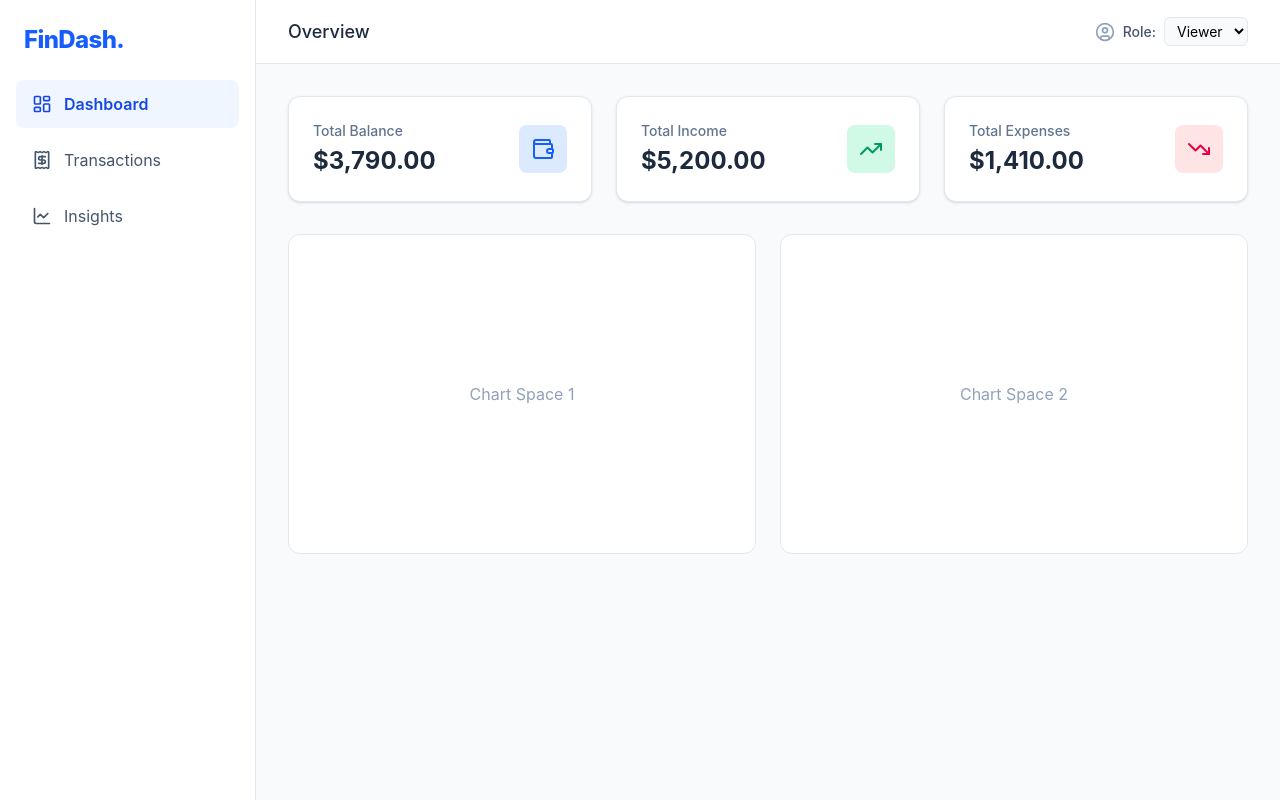
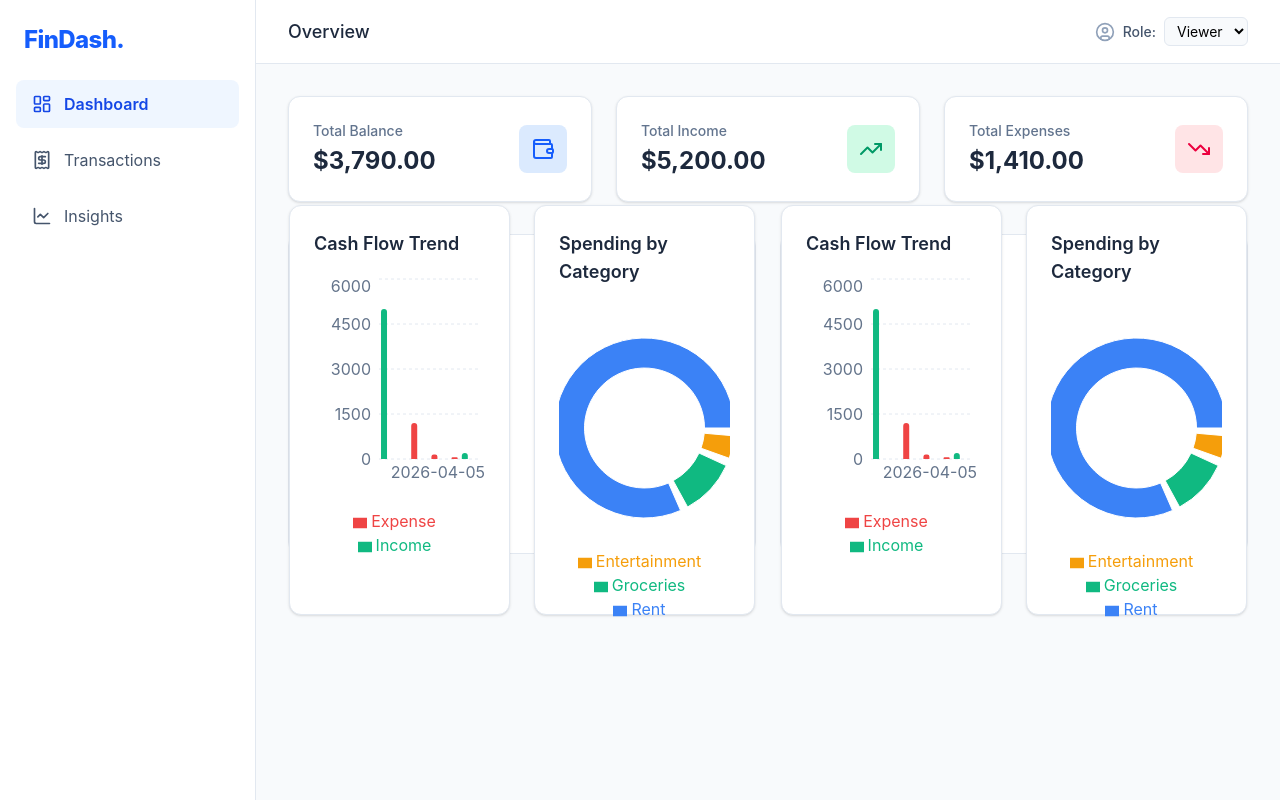
Before and after one commit to ManasiKhot/Finance-Dashboard-UI, a React (Vite) app: page / in a window 1280 px wide. Built offline with nearby package versions, Linux system fonts and the light colour scheme.

Commit message:
feat: integrate recharts for balance trend and categorical spending

```diff
--- a/src/components/Dashboard.jsx
+++ b/src/components/Dashboard.jsx
@@ -1,7 +1,8 @@
-// src/components/Dashboard.jsx
+
 import { useFinanceStore } from '../store/useFinanceStore';
 import SummaryCard from './SummaryCard';
 import { Wallet, TrendingUp, TrendingDown } from 'lucide-react';
+import DashboardCharts from './DashboardCharts';
 
 export default function Dashboard() {
   const { transactions } = useFinanceStore();
@@ -44,10 +45,10 @@ export default function Dashboard() {
       {/* Placeholder for Charts (Commit 5) */}
       <div className="grid grid-cols-1 lg:grid-cols-2 gap-6 mt-8">
         <div className="bg-white border border-slate-200 rounded-xl h-80 flex items-center justify-center text-slate-400">
-          Chart Space 1
+       <DashboardCharts />
         </div>
         <div className="bg-white border border-slate-200 rounded-xl h-80 flex items-center justify-center text-slate-400">
-          Chart Space 2
+          <DashboardCharts />
         </div>
       </div>
     </div>
--- /dev/null
+++ b/src/components/DashboardCharts.jsx
@@ -0,0 +1,89 @@
+
+import { useFinanceStore } from '../store/useFinanceStore';
+import {
+  BarChart, Bar, XAxis, YAxis, CartesianGrid, Tooltip as RechartsTooltip, Legend, ResponsiveContainer,
+  PieChart, Pie, Cell
+} from 'recharts';
+
+const COLORS = ['#3b82f6', '#10b981', '#f59e0b', '#ef4444', '#8b5cf6'];
+
+export default function DashboardCharts() {
+  const { transactions } = useFinanceStore();
+
+  // 1. Prepare Data for Pie Chart (Expenses by Category)
+  const expensesByCategory = transactions
+    .filter(t => t.type === 'expense')
+    .reduce((acc, curr) => {
+      const existing = acc.find(item => item.name === curr.category);
+      if (existing) {
+        existing.value += curr.amount;
+      } else {
+        acc.push({ name: curr.category, value: curr.amount });
+      }
+      return acc;
+    }, []);
+
+  // 2. Prepare Data for Bar Chart (Income vs Expense by Date)
+  const trendData = transactions.reduce((acc, curr) => {
+    const existing = acc.find(item => item.date === curr.date);
+    if (existing) {
+      if (curr.type === 'income') existing.Income += curr.amount;
+      if (curr.type === 'expense') existing.Expense += curr.amount;
+    } else {
+      acc.push({
+        date: curr.date,
+        Income: curr.type === 'income' ? curr.amount : 0,
+        Expense: curr.type === 'expense' ? curr.amount : 0
+      });
+    }
+    return acc;
+  }, []).sort((a, b) => new Date(a.date) - new Date(b.date));
+
+  return (
+    <div className="grid grid-cols-1 lg:grid-cols-2 gap-6 mt-8">
+      {/* Trend Chart */}
+      <div className="bg-white border border-slate-200 rounded-xl p-6 shadow-sm">
+        <h3 className="text-lg font-semibold text-slate-800 mb-4">Cash Flow Trend</h3>
+        <div className="h-72">
+          <ResponsiveContainer width="100%" height="100%">
+            <BarChart data={trendData}>
+              <CartesianGrid strokeDasharray="3 3" vertical={false} stroke="#e2e8f0" />
+              <XAxis dataKey="date" axisLine={false} tickLine={false} tick={{fill: '#64748b'}} />
+              <YAxis axisLine={false} tickLine={false} tick={{fill: '#64748b'}} />
+              <RechartsTooltip cursor={{fill: '#f1f5f9'}} />
+              <Legend wrapperStyle={{paddingTop: '20px'}} />
+              <Bar dataKey="Income" fill="#10b981" radius={[4, 4, 0, 0]} />
+              <Bar dataKey="Expense" fill="#ef4444" radius={[4, 4, 0, 0]} />
+            </BarChart>
+          </ResponsiveContainer>
+        </div>
+      </div>
+
+      {/* Categorical Spending Chart */}
+      <div className="bg-white border border-slate-200 rounded-xl p-6 shadow-sm">
+        <h3 className="text-lg font-semibold text-slate-800 mb-4">Spending by Category</h3>
+        <div className="h-72">
+          <ResponsiveContainer width="100%" height="100%">
+            <PieChart>
+              <Pie
+                data={expensesByCategory}
+                cx="50%"
+                cy="50%"
+                innerRadius={60}
+                outerRadius={90}
+                paddingAngle={5}
+                dataKey="value"
+              >
+                {expensesByCategory.map((entry, index) => (
+                  <Cell key={`cell-${index}`} fill={COLORS[index % COLORS.length]} />
+                ))}
+              </Pie>
+              <RechartsTooltip formatter={(value) => `$${value}`} />
+              <Legend verticalAlign="bottom" height={36} />
+            </PieChart>
+          </ResponsiveContainer>
+        </div>
+      </div>
+    </div>
+  );
+}
```
